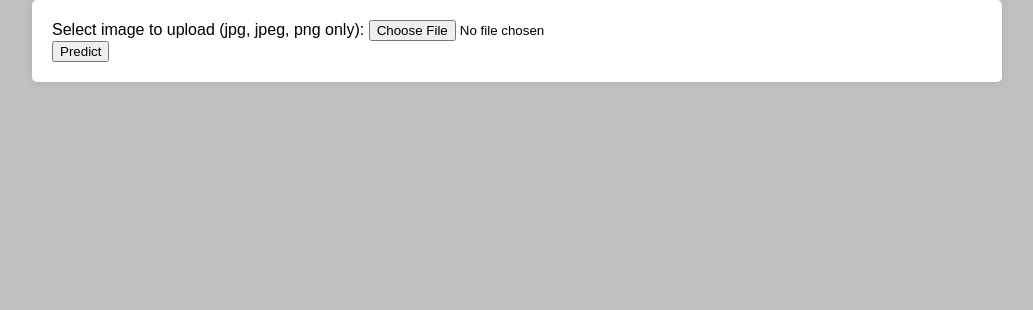
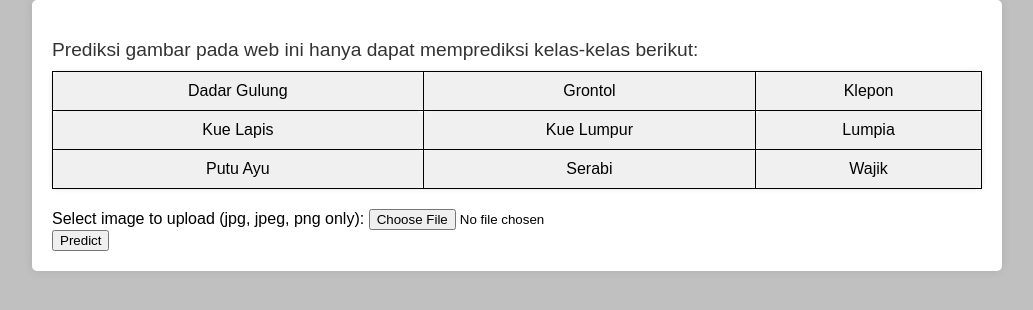
Before and after one commit to mhsalter/webdetection, a Flask app: page / in a window 1280 px wide. Shown: the part 78-388 px from the top of the page, without its empty margins (123-1156 px from the left). Run offline with Flask 3, Linux system fonts and the light colour scheme.

Commit message:
Fix Home

```diff
--- a/app.py
+++ b/app.py
@@ -51,28 +51,6 @@ def detect():
         # Log the error and return an appropriate error message
         app.logger.error(f"Error rendering template: {e}")
         return "An error occurred while rendering the template.", 500
-    if request.method == 'POST':
-        # Get image data from request (as bytes)
-        image_data = request.get_data()
-        # Generate unique filename with timestamp
-        timestamp = time.strftime("%Y%m%d-%H%M%S")
-        filename = f"image_{timestamp}.jpg"
-
-        # Decode image data (assuming base64 encoding)
-        try:
-            decoded_data = base64.b64decode(image_data)
-        except Exception as e:
-            print("Error decoding image:", e)
-            return "Error decoding image data"
-
-        # Save the image
-        try:
-            with open(f"{app.config['UPLOAD_FOLDER']}/{filename}", "wb") as f:
-                f.write(decoded_data)
-            return "Image captured successfully!"
-        except Exception as e:
-            print("Error saving image:", e)
-            return "Error saving captured image"
 
 @app.route('/predict', methods=['POST'])
 def predict_image():
--- a/static/style.css
+++ b/static/style.css
@@ -76,3 +76,28 @@ tr:nth-child(even) {
 tr:nth-child(odd) {
   background-color: #f0f0f0;
 }
+
+.description {
+  font-size: 1.2em;
+  color: #333;
+  margin-bottom: 10px;
+}
+
+.class-table {
+  width: 100%;
+  border-collapse: collapse;
+  margin-bottom: 20px;
+}
+
+.class-table td {
+  background: #f0f0f0;
+  padding: 10px;
+  border: 1px solid #000000;
+  text-align: center;
+  border-radius: 5px;
+  transition: background 0.3s;
+}
+
+.class-table td:hover {
+  background: #e0e0e0;
+}
--- a/templates/home.html
+++ b/templates/home.html
@@ -5,15 +5,51 @@
   <meta name="viewport" content="width=device-width, initial-scale=1.0">
   <title>Image Prediction App</title>
   <link rel="stylesheet" href="{{ url_for('static', filename='style.css') }}" />
+  <script>
+    function validateForm() {
+      var image = document.getElementById('image').files[0];
+      if (!image) {
+        alert('Please select an image to upload.');
+        return false;
+      }
+      var fileType = image.type;
+      var validImageTypes = ["image/jpeg", "image/png"];
+      if (!validImageTypes.includes(fileType)) {
+        alert('Please upload a valid image file (jpg, jpeg, png).');
+        return false;
+      }
+      return true;
+    }
+  </script>
 </head>
 <body>
   <div class="container">
-      <header class="header">
-        <h1>Image Prediction</h1>
-        <a href="/">Home</a>
-      </header>
+    <header class="header">
+      <h1>Image Prediction</h1>
+      <a href="/">Home</a>
+    </header>
 
-    <div class="content">  <form method="POST" enctype="multipart/form-data" action="/predict">
+    <div class="content">
+      <p class="description">Prediksi gambar pada web ini hanya dapat memprediksi kelas-kelas berikut:</p>
+      <table class="class-table">
+        <tr>
+          <td>Dadar Gulung</td>
+          <td>Grontol</td>
+          <td>Klepon</td>
+        </tr>
+        <tr>
+          <td>Kue Lapis</td>
+          <td>Kue Lumpur</td>
+          <td>Lumpia</td>
+        </tr>
+        <tr>
+          <td>Putu Ayu</td>
+          <td>Serabi</td>
+          <td>Wajik</td>
+        </tr>
+      </table>
+
+      <form method="POST" enctype="multipart/form-data" action="/predict" onsubmit="return validateForm()">
         <label for="image">Select image to upload (jpg, jpeg, png only):</label>
         <input type="file" name="image" id="image" accept=".jpg,.jpeg,.png">
         <br>
```
